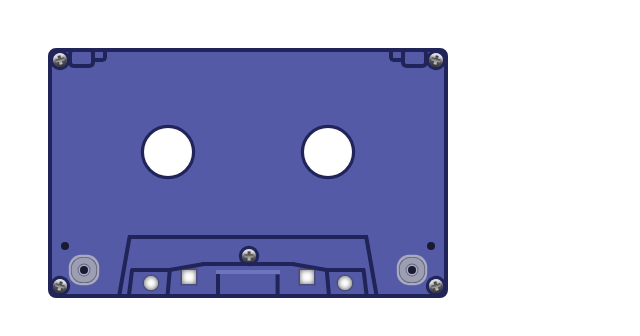
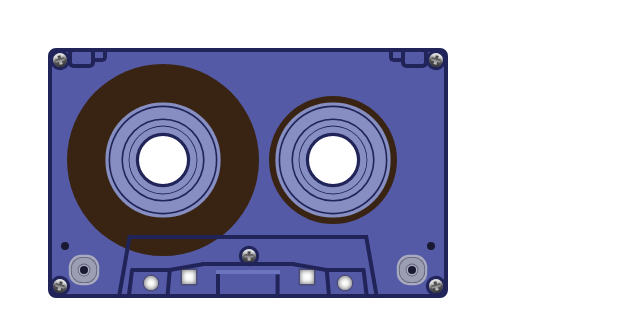
Before and after one commit to seanvinci/css-cassettes, a plain HTML site: page index.html in a window 1280 px wide. Shown: the whole page, without its empty margins (0-640 px from the left). Drawn offline with Linux system fonts and the light colour scheme.

Commit message:
Adding reels and tape.

```diff
--- a/css/style.css
+++ b/css/style.css
@@ -31,6 +31,7 @@
   left: 50%;
   transform: translateX(-50%);
   width: 15rem;
+  z-index: 2;
 }
 
 .cassette-outer .bump,
@@ -178,22 +179,71 @@
 .tabs span:after { right: 2.45rem; }
 
 
+/**** Tape ****/
+
+.tape {
+  background-color: #392413;
+  border-radius: 50%;
+  position: absolute;
+  top: 50%;
+  transform: translate(-50%, -50%);
+  left: 50%;
+  z-index: 1;
+}
+
+.supply .tape {
+  height: 12rem;
+  width: 12rem;
+}
+
+.takeup .tape {
+  height: 8rem;
+  width: 8rem;
+}
+
+
 /**** Reels ****/
 
 .reel {
+  position: absolute;
+  top: 5.5rem;
+}
+
+.reel.supply { left: 5.7rem; }
+
+.reel.takeup { right: 5.7rem; }
+
+/* Inner Reels */
+
+.inner-reel {
   background-color: #fff;
   border-radius: 50%;
-  box-shadow: 0 0 0 0.2rem #212459;
+  box-shadow:
+    0 0 0 0.2rem #212459,
+    0 0 0 0.6rem #878ec2,
+    0 0 0 0.65rem #212459,
+    0 0 0 1rem #878ec2,
+    0 0 0 1.1rem #212459,
+    0 0 0 1.8rem #878ec2,
+    0 0 0 1.9rem #212459,
+    0 0 0 2.1rem #878ec2;
   height: 3rem;
-  display: inline-block;
-  position: absolute;
-  top: 5rem;
+  position: relative;
   width: 3rem;
+  z-index: 2;
 }
 
-.reel.supply { left: 6rem; }
+.inner-reel:after {
+/*  border: 0.8rem dotted #212459;
+  border-radius: 50%;
+  content: '';
+  display: block;
+  height: 100%;
+  width: 100%;*/
+}
 
-.reel.takeup { right: 6rem; }
+
+
 
 /**** Guides ****/
 
--- a/index.html
+++ b/index.html
@@ -27,9 +27,11 @@
       </div>
       <div class="cassette-inner">
         <div class="reel supply">
+          <div class="inner-reel"></div>
           <div class="tape"></div>
         </div>
         <div class="reel takeup">
+          <div class="inner-reel"></div>
           <div class="tape"></div>
         </div>
         <div class="guides"><span></span><span></span></div>
```
